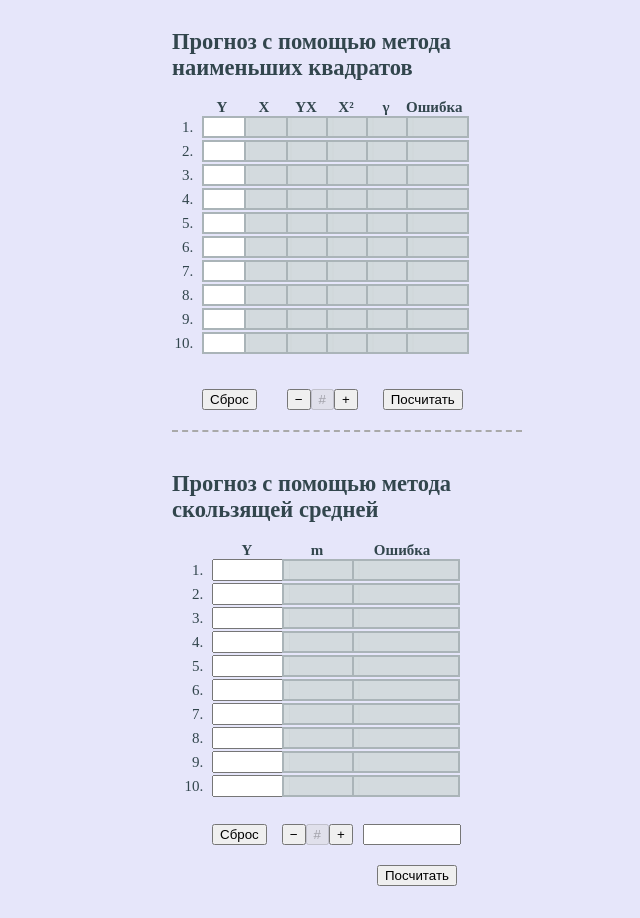
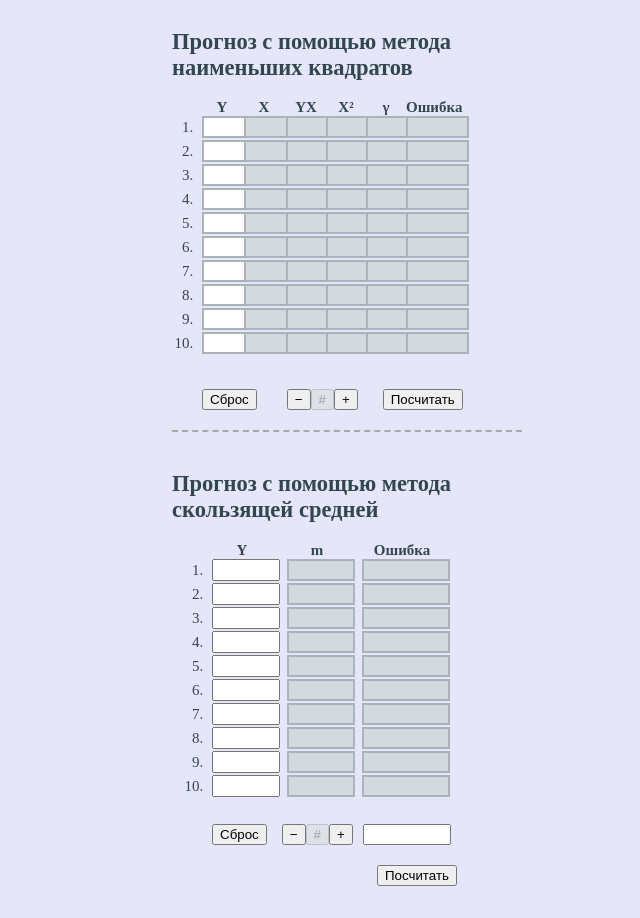
Before and after one commit to thitrylynx/thitrylynx.github.io, a plain HTML site: page calculator.html in a window 1280 px wide. Shown: the whole page, without its empty margins (293-933 px from the left). Drawn offline with Linux system fonts and the light colour scheme.

Commit message:
Исправил баги в оформлении #2

```diff
--- a/css/style-calc.css
+++ b/css/style-calc.css
@@ -126,20 +126,22 @@ body {
 }
 .calc__first-column {
   float: left;
-  width: 70px;
+  width: 60px;
+  margin-right: 15px;
 }
 .calc__second-column {
   float: left;
-  width: 70px;
+  width: 60px;
+  margin-right: 15px;
 }
 .calc__third-column {
   float: left;
-  width: 100px;
+  width: 80px;
 }
 .calc__first-column input,
 .calc__second-column input,
 .calc__third-column input {
-  width: 70px;
+  width: 60px;
   height: 16px;
   text-align: center;
 }
@@ -162,7 +164,7 @@ h3 {
   border: 2px solid rgb(170, 180, 184);
 }
 .calc__third-column input {
-  width: 100px;
+  width: 80px;
   margin-bottom: 2px;
   background-color: rgba(211, 218, 221, 0.966);
   border: 2px solid rgb(170, 180, 184);
@@ -202,7 +204,7 @@ h3 {
 }
 .fourth-column {
   float: left;
-  width: 90px;
+  width: 80px;
   margin-right: 20px;
   margin-bottom: 20px;
   text-align: center;
```
